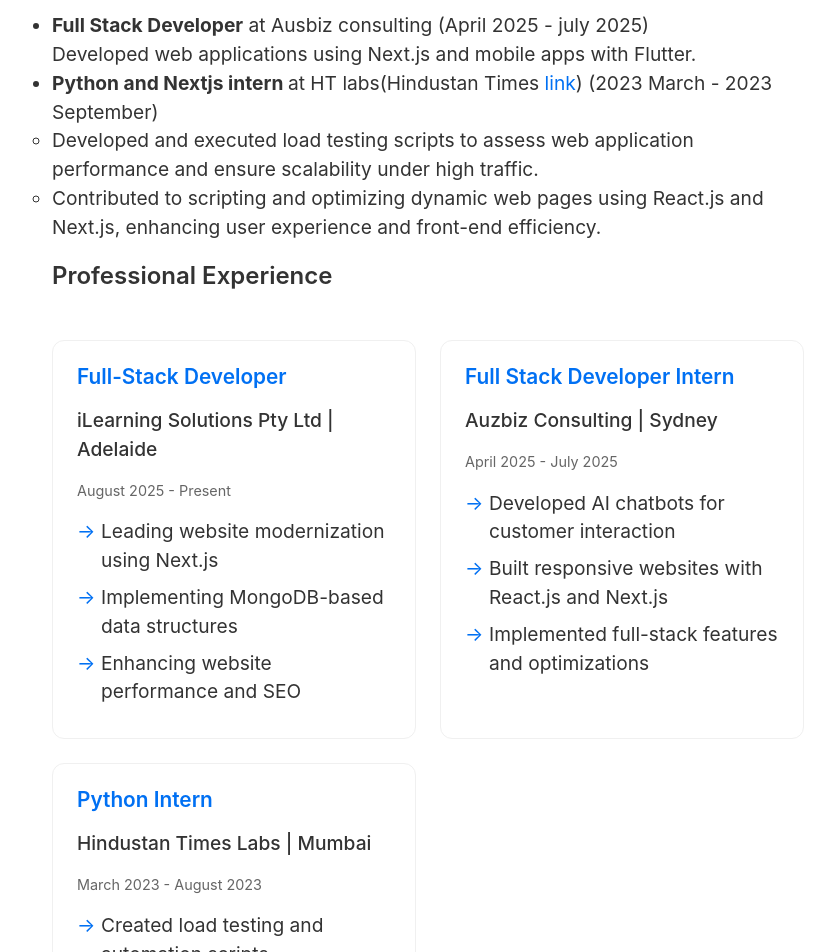
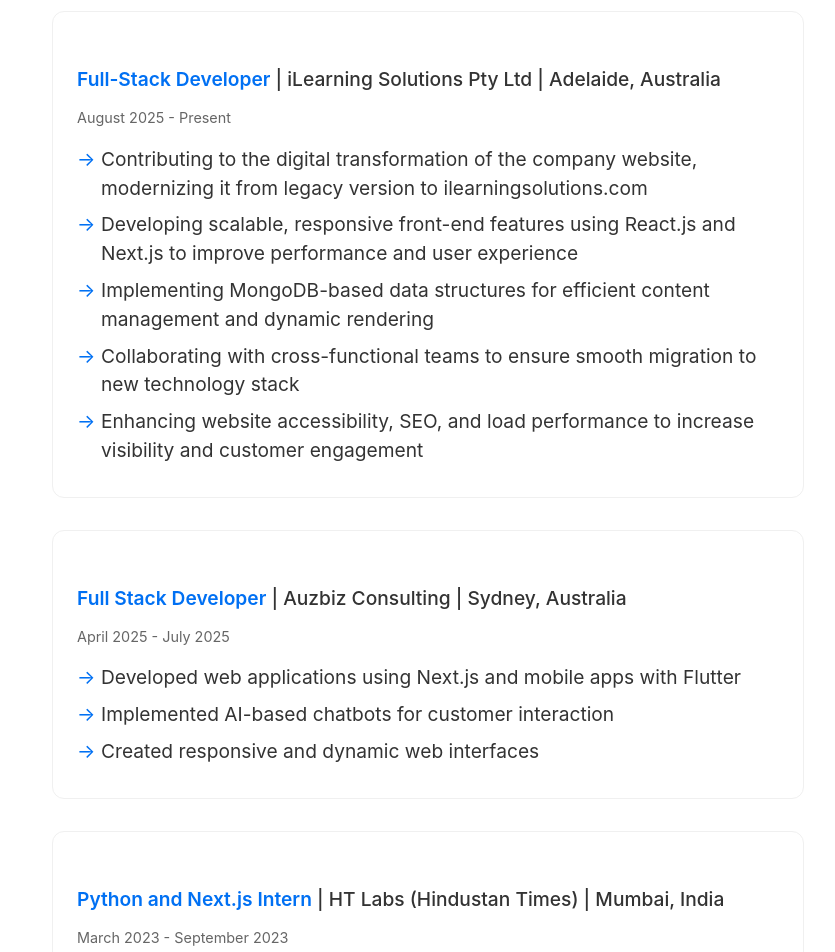
Before and after one commit to Mehdimusa/Mehdi_blog, a Next.js app: page / in a window 1280 px wide. Shown: the part 600-1552 px from the top of the page, without its empty margins (212-1047 px from the left). Built offline with nearby package versions, Linux system fonts and the light colour scheme.

Commit message:
Update work experience with current role and enhance styling

```diff
--- a/pages/index.js
+++ b/pages/index.js
@@ -26,63 +26,49 @@
           Experienced in building responsive web applications, implementing AI-driven solutions, and optimizing application
           performance. Committed to delivering exceptional user experiences through clean, efficient, and scalable code.
         </p>
+      </section>
 
-
-
-
-      </section>
-      {/* Work Experience Section */}
       <section className={utilStyles.headingMd}>
         <h2 className={utilStyles.headingLg}>Work Experience</h2>
-        <ul>
-          <li>
-            <strong>Full Stack Developer</strong> at Ausbiz consulting (April 2025 - july 2025)<br />
-            Developed web applications using Next.js and mobile apps with Flutter.
-          </li>
-          <li>
-            <strong>Python and Nextjs intern </strong> at HT labs(Hindustan Times <Link href="https://www.ottplay.com/">link</Link>) (2023 March  - 2023 September)<br />
+        <div className={utilStyles.experienceList}>
+          <div className={utilStyles.experienceItem}>
+            <h3 className={utilStyles.experienceTitle}>
+              Full-Stack Developer
+              <span className={utilStyles.company}> | iLearning Solutions Pty Ltd | Adelaide, Australia</span>
+            </h3>
+            <p className={utilStyles.duration}>August 2025 - Present</p>
             <ul>
-              <li>Developed and executed load testing scripts to assess web application performance and ensure scalability under high traffic.</li>
-              <li>Contributed to scripting and optimizing dynamic web pages using React.js and Next.js, enhancing user experience and front-end efficiency.</li>
-            </ul>
-
-          </li>
-        </ul>
-      </section>
-
-      <section className={`${utilStyles.headingMd} ${utilStyles.padding1px}`}>
-        <h2 className={utilStyles.headingLg}>Professional Experience</h2>
-        <div className={utilStyles.experienceGrid}>
-          <div className={utilStyles.experienceCard}>
-            <h3>Full-Stack Developer</h3>
-            <p className={utilStyles.company}>iLearning Solutions Pty Ltd | Adelaide</p>
-            <p className={utilStyles.duration}>August 2025 - Present</p>
-            <ul className={utilStyles.experienceList}>
-              <li>Leading website modernization using Next.js</li>
-              <li>Implementing MongoDB-based data structures</li>
-              <li>Enhancing website performance and SEO</li>
+              <li>Contributing to the digital transformation of the company website, modernizing it from legacy version to ilearningsolutions.com</li>
+              <li>Developing scalable, responsive front-end features using React.js and Next.js to improve performance and user experience</li>
+              <li>Implementing MongoDB-based data structures for efficient content management and dynamic rendering</li>
+              <li>Collaborating with cross-functional teams to ensure smooth migration to new technology stack</li>
+              <li>Enhancing website accessibility, SEO, and load performance to increase visibility and customer engagement</li>
             </ul>
           </div>
 
-          <div className={utilStyles.experienceCard}>
-            <h3>Full Stack Developer Intern</h3>
-            <p className={utilStyles.company}>Auzbiz Consulting | Sydney</p>
+          <div className={utilStyles.experienceItem}>
+            <h3 className={utilStyles.experienceTitle}>
+              Full Stack Developer
+              <span className={utilStyles.company}> | Auzbiz Consulting | Sydney, Australia</span>
+            </h3>
             <p className={utilStyles.duration}>April 2025 - July 2025</p>
-            <ul className={utilStyles.experienceList}>
-              <li>Developed AI chatbots for customer interaction</li>
-              <li>Built responsive websites with React.js and Next.js</li>
-              <li>Implemented full-stack features and optimizations</li>
+            <ul>
+              <li>Developed web applications using Next.js and mobile apps with Flutter</li>
+              <li>Implemented AI-based chatbots for customer interaction</li>
+              <li>Created responsive and dynamic web interfaces</li>
             </ul>
           </div>
 
-          <div className={utilStyles.experienceCard}>
-            <h3>Python Intern</h3>
-            <p className={utilStyles.company}>Hindustan Times Labs | Mumbai</p>
-            <p className={utilStyles.duration}>March 2023 - August 2023</p>
-            <ul className={utilStyles.experienceList}>
-              <li>Created load testing and automation scripts</li>
-              <li>Supported development teams with testing</li>
-              <li>Improved application performance</li>
+          <div className={utilStyles.experienceItem}>
+            <h3 className={utilStyles.experienceTitle}>
+              Python and Next.js Intern
+              <span className={utilStyles.company}> | HT Labs (Hindustan Times) | Mumbai, India</span>
+            </h3>
+            <p className={utilStyles.duration}>March 2023 - September 2023</p>
+            <ul>
+              <li>Developed and executed load testing scripts to assess web application performance and ensure scalability under high traffic</li>
+              <li>Contributed to scripting and optimizing dynamic web pages using React.js and Next.js</li>
+              <li>Enhanced user experience and front-end efficiency through modern development practices</li>
             </ul>
           </div>
         </div>
--- a/styles/utils.module.css
+++ b/styles/utils.module.css
@@ -200,6 +200,62 @@
     }
   }
 
+  .experienceList {
+    display: flex;
+    flex-direction: column;
+    gap: 2rem;
+    margin-top: 1.5rem;
+  }
+
+  .experienceItem {
+    padding: 1.5rem;
+    border: 1px solid var(--gray-light);
+    border-radius: 12px;
+    transition: all var(--transition-speed) ease;
+  }
+
+  .experienceItem:hover {
+    transform: translateY(-5px);
+    box-shadow: 0 8px 30px rgba(0, 0, 0, 0.12);
+    border-color: var(--primary-color);
+  }
+
+  .experienceTitle {
+    font-size: 1.2rem;
+    margin-bottom: 0.5rem;
+    color: var(--primary-color);
+  }
+
+  .company {
+    color: var(--gray-medium);
+    font-weight: normal;
+  }
+
+  .duration {
+    font-size: 0.9rem;
+    color: var(--gray-medium);
+    margin-bottom: 1rem;
+  }
+
+  .experienceList ul {
+    list-style: none;
+    padding: 0;
+    margin: 0;
+  }
+
+  .experienceList li {
+    margin: 0.5rem 0;
+    padding-left: 1.5rem;
+    position: relative;
+  }
+
+  .experienceList li::before {
+    content: "→";
+    position: absolute;
+    left: 0;
+    color: var(--primary-color);
+  }
+
   .introduction {
     font-size: 1.4rem;
     font-weight: 600;
```
Also changed, not shown: 1 other file (tests, documents, lock files or other folders).
